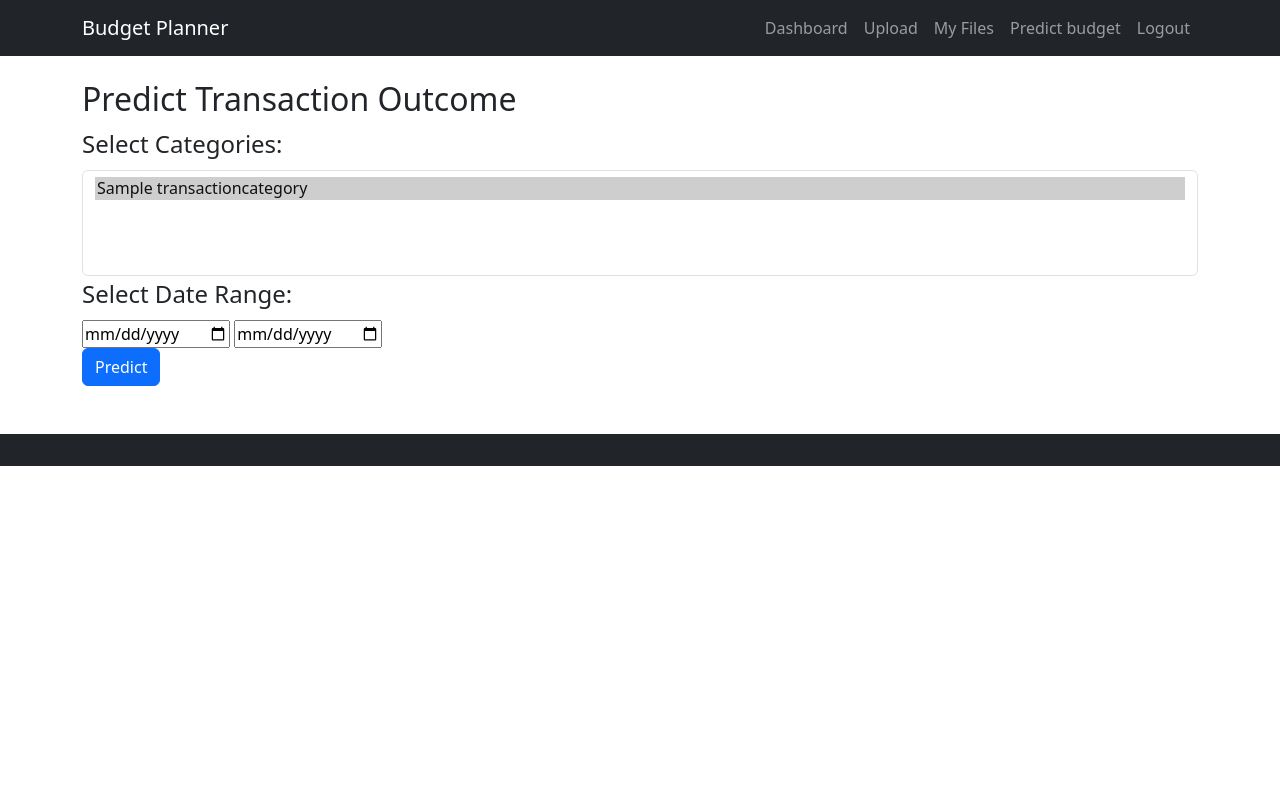
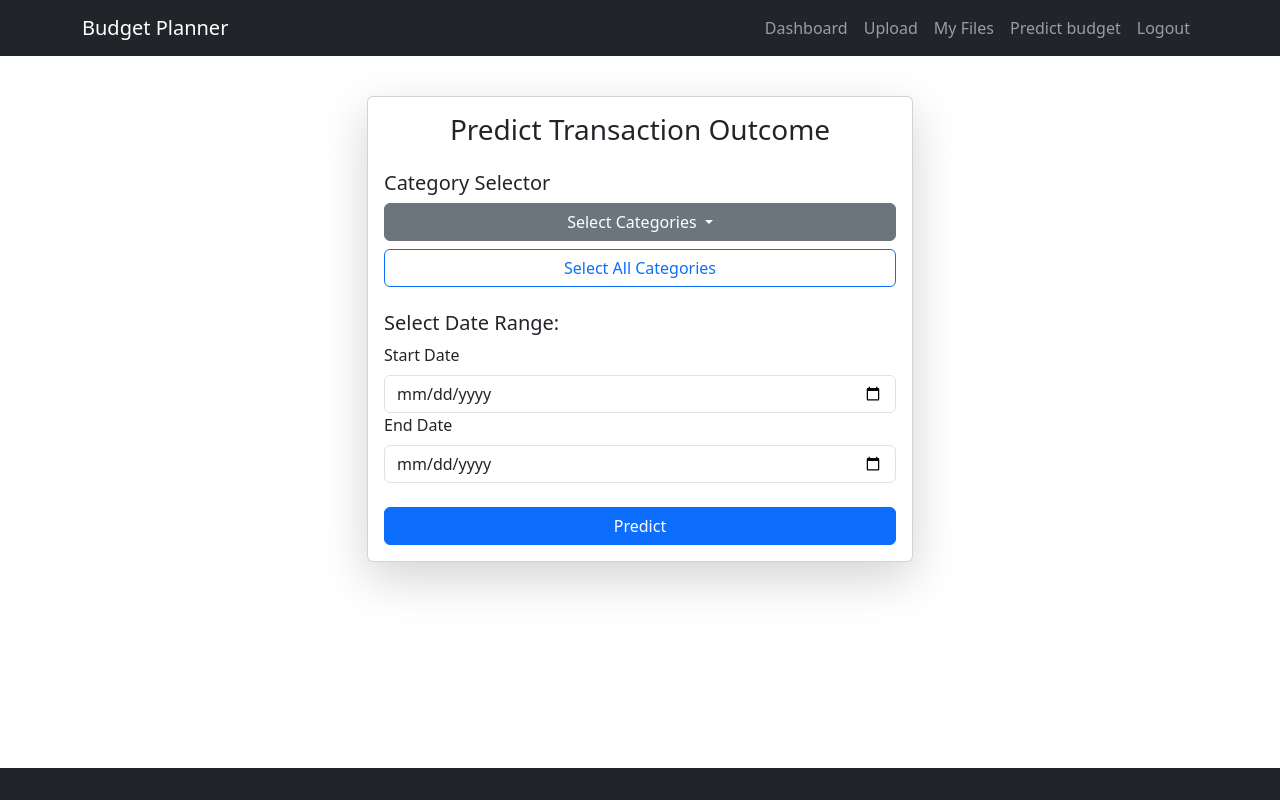
Before and after one commit to Reboot9/personal-budget-planner, a Django app: page /planner/predict/ in a window 1280 px wide. Run offline with Django 5.2, Linux system fonts and the light colour scheme; a user stored in the database is signed in; tables that the repository leaves empty hold one stand-in row (values such as "Sample post"); parts of the project's set-up code (start-up, migrations or seed data) failed here and were passed over.

Commit message:
update templates to look better

```diff
--- /dev/null
+++ b/predictions/templatetags/form_tags.py
@@ -0,0 +1,7 @@
+from django import template
+
+register = template.Library()
+
+@register.filter(name='add_class')
+def add_class(field, css_class):
+    return field.as_widget(attrs={"class": css_class})
--- a/predictions/views.py
+++ b/predictions/views.py
@@ -120,25 +120,13 @@ class PredictionFormView(LoginRequiredMixin, FormView):
         if date_to:
             transactions = transactions.filter(date__lte=date_to)
 
-        features = [{
-            'date': transaction.date,
-            'amount': transaction.amount,
-            'category': transaction.category.name if transaction.category else 'Other'
-        } for transaction in transactions]
-        # return render(self.request, 'prediction_result.html', {'prediction': "bbb", 'form': form})
-
-
         model = BudgetPredictionModel(user_id=self.request.user.id)
         # try:
         print("pred")
-        model.train_model(features)
-        model.train_category_classifier(features)
+        model.train(transactions)
+        predictions = model.predict(n_days=7)
 
-        amounts = model.predict(features)
-        categories = model.predict_category(features)
-
-        result = list(zip(amounts, categories))
-        return render(self.request, 'prediction_result.html', {'prediction': result, 'form': form})
+        return render(self.request, 'prediction_result.html', {'prediction': predictions, 'form': form})
         # except Exception as e:
         #     print(e)
         #     form.add_error(None, f"Error while making prediction {str(e)}")
--- a/templates/base.html
+++ b/templates/base.html
@@ -13,7 +13,7 @@
 
     {% block extra_head %}{% endblock %}
 </head>
-<body>
+<body class="d-flex flex-column min-vh-100">
     <nav class="navbar navbar-expand-lg navbar-dark bg-dark">
         <div class="container">
             <a class="navbar-brand" href="{% url 'home' %}">Budget Planner</a>
@@ -62,7 +62,7 @@
         {% endif %}
     </div>
 
-    <div class="container mt-4">
+    <div class="container mt-4 flex-grow-1">
         {% block content %}{% endblock %}
     </div>
 
--- a/templates/prediction_form.html
+++ b/templates/prediction_form.html
@@ -1,22 +1,69 @@
 {% extends "base.html" %}
+{% load form_tags %}
 
 {% block content %}
-  <h2>Predict Transaction Outcome</h2>
-    <form method="post">
-        {% csrf_token %}
-        <fieldset>
-          <legend>Select Categories:</legend>
-          {{ form.category }}
-        </fieldset>
+<div class="row justify-content-center">
+  <div class="col-md-8 col-lg-6">
+    <div class="card shadow-lg">
+      <div class="card-body">
+        <h3 class="card-title text-center mb-4">Predict Transaction Outcome</h3>
+        <form method="post" novalidate>
+          {% csrf_token %}
 
-        <fieldset>
-            <legend>Select Date Range:</legend>
+          <fieldset class="mb-4">
+            <legend class="h5">Category Selector</legend>
+            <div class="dropdown">
+              <button class="btn btn-secondary dropdown-toggle w-100" type="button" id="dropdownMenuButton" data-bs-toggle="dropdown" aria-expanded="false">
+                Select Categories
+              </button>
+              <ul class="dropdown-menu w-100" aria-labelledby="dropdownMenuButton">
+                {% for choice in form.category.field.choices %}
+                  <li>
+                    <div class="form-check">
+                      <input class="form-check-input ms-2" type="checkbox" name="category" value="{{ choice.0 }}" id="category-{{ choice.0 }}" {% if choice.0 in form.category.value %}checked{% endif %}>
+                      <label class="form-check-label" for="category-{{ choice.0 }}">
+                        {{ choice.1 }}
+                      </label>
+                    </div>
+                  </li>
+                {% endfor %}
+              </ul>
+            </div>
+            <button type="button" class="btn btn-outline-primary mt-2 w-100" onclick="selectAllCategories()">Select All Categories</button>
+            {% if form.category.errors %}
+              <div class="text-danger small">{{ form.category.errors|striptags }}</div>
+            {% endif %}
+          </fieldset>
+
+          <fieldset class="mb-4">
+            <legend class="h5">Select Date Range:</legend>
             <div class="form-group">
-                {{ form.date_from }}
-                {{ form.date_to }}
+              <label for="{{ form.date_from.id_for_label }}" class="form-label">Start Date</label>
+              {{ form.date_from|add_class:"form-control" }}
+              {% if form.date_from.errors %}
+                <div class="text-danger small">{{ form.date_from.errors|striptags }}</div>
+              {% endif %}
             </div>
-        </fieldset>
+            <div class="form-group">
+              <label for="{{ form.date_to.id_for_label }}" class="form-label">End Date</label>
+              {{ form.date_to|add_class:"form-control" }}
+              {% if form.date_to.errors %}
+                <div class="text-danger small">{{ form.date_to.errors|striptags }}</div>
+              {% endif %}
+            </div>
+          </fieldset>
 
-        <button type="submit" class="btn btn-primary">Predict</button>
-    </form>
+          <button type="submit" class="btn btn-primary w-100">Predict</button>
+        </form>
+      </div>
+    </div>
+  </div>
+</div>
+
+<script>
+  function selectAllCategories() {
+    const checkboxes = document.querySelectorAll('input[type="checkbox"][name="category"]');
+    checkboxes.forEach(checkbox => checkbox.checked = true);
+  }
+</script>
 {% endblock %}
```
Also changed, not shown: templates/file_upload.html (+26 -8 lines), templates/registration/login.html (+27 -7 lines), templates/registration/register.html (+26 -7 lines), predictions/templatetags/__init__.py (added).
